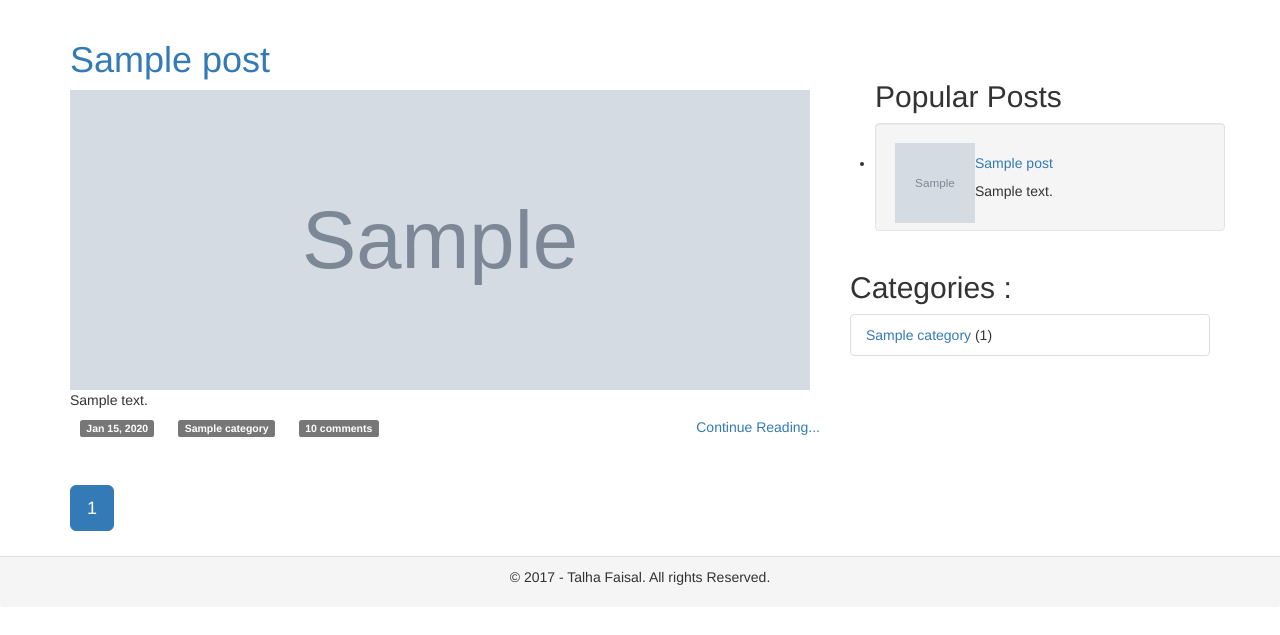
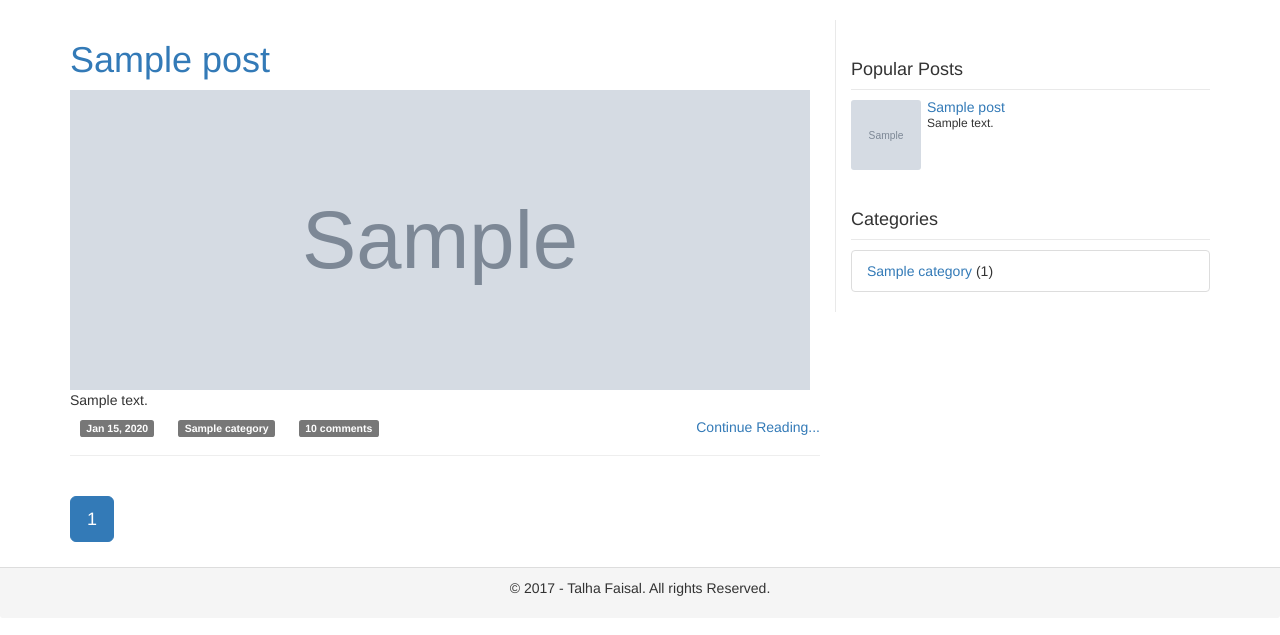
Before and after one commit to tfevan/django_blog, a Django app: page / in a window 1280 px wide. Shown: the part 52-687 px from the top of the page. Run offline with Django 3.2, Linux system fonts and the light colour scheme; tables that the repository leaves empty hold one stand-in row (values such as "Sample post"); grey boxes marked "Sample" are stand-in pictures; some libraries are stand-ins or nearby versions.

Commit message:
template design

```diff
--- a/blog/templates/blog/base.html
+++ b/blog/templates/blog/base.html
@@ -16,6 +16,8 @@
 
 <style>
 
+
+
 .label {
 	margin: 10px;
 }
@@ -31,6 +33,50 @@
 
 .top:hover {
 	background-color: black;
+}
+
+.vertical {
+	border-left : 1px solid #e9e9e9;
+}
+
+.popular {
+	border-bottom : #e9e9e9 1px solid;
+	padding-bottom : 9px;
+}
+
+
+
+.sidebar {
+	width : 100%;
+	height : 100px;
+}
+
+.pop-img {
+	float : left;
+	margin-right : 6px;
+	border-radius: 3px;
+}
+
+.clear {
+	clear: right;
+	overflow : hidden;
+}
+
+.clear h5 {
+	margin : 0;
+}
+
+li.well {
+	list-style-type: none;
+}
+
+.clear p {
+	font-size: 12px;
+}
+
+.label-default:hover {
+	background-color: red;
+
 }
 
 </style>
--- a/blog/templates/blog/index.html
+++ b/blog/templates/blog/index.html
@@ -34,11 +34,12 @@
 
 			</h5>
 
+			<hr>
+
 
 			{% endfor %}
 
 
-			<br />
 
 
 
@@ -86,7 +87,7 @@
 
 
 
-		<div class="col-lg-4">
+		<div class="col-lg-4 vertical">
 
 
 
@@ -97,30 +98,41 @@
 					<ul class="pager"></ul>
 
 
-					<ul id="popular" class="row recent">
 
-						<h2>Popular Posts</h2>
+
+						<h4 class="popular">Popular Posts</h4>
+
 
 						{% for latest in latest_list %}
 
-							<li class="span3 well">
-								<img src="{{ latest.image.url }}" class="pull-left" alt="" width="80px" height="80px" />
-								<h5><a href="{% url 'detail' latest.id %}">{{ latest.title }}</a></h5>
-								<p>{{ latest.body|truncatewords:8 }}</p>
 
-							</li>
+
+						<div class="sidebar">
+
+							<img class="pop-img" src="{{ latest.image.url }}" class="pull-left" alt="" width="70px" height="70px" />
+
+						<div class="clear">
+							<h5><a href="{% url 'detail' latest.id %}">{{ latest.title }}</a></h5>
+
+							<p>{{ latest.body|truncatewords:8 }}</p>
+
+						</div>
+						</div>
+
+
+
 
 
 
 
 						{% endfor %}
 
-					</ul>
+
 
 
 <!-- Categories -->
 
-					<h2>Categories :</h2>
+					<h4 class="popular">Categories</h4>
 
 					{% for category in categories %}
 
```
